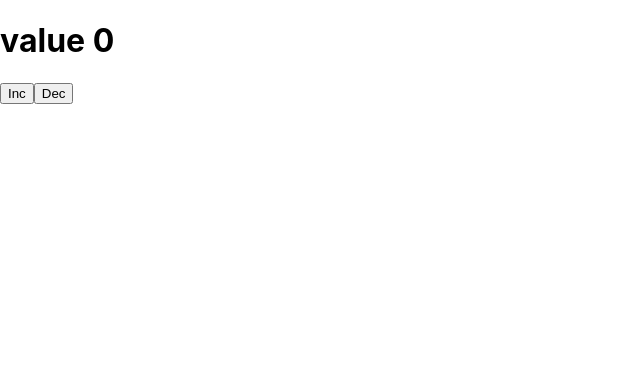
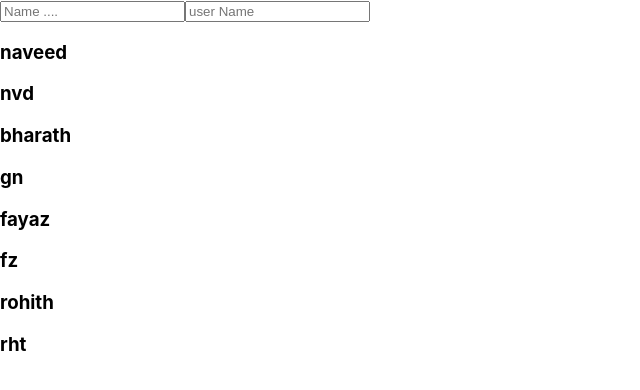
Before and after one commit to NAVEED476/30-days-react, a React (Create React App) app: page /signup in a window 1280 px wide. Shown: the top 390 px of the page, without its empty margins (0-640 px from the left). Built offline with nearby package versions, Linux system fonts and the light colour scheme.

Commit message:
learning redux toolkit

```diff
--- /dev/null
+++ b/src/30 days/Day 3/React/Users.jsx
@@ -0,0 +1,49 @@
+import React, { useState, useEffect } from "react";
+import { useSelector, useDispatch } from "react-redux";
+import { adduser } from "../Redux/actions";
+
+const Users = () => {
+  const userData = useSelector((state) => state.users.value);
+  const dispatch = useDispatch();
+  const [name, setname] = useState("");
+  const [uname, setUname] = useState("");
+  return (
+    <div>
+      <div>
+        {/* <form action="" onSubmit={handleSubmit}> */}
+        <input
+          type="text"
+          value={name}
+          onChange={(e) => setname(e.target.value)}
+          placeholder="Name ...."
+        />
+        <input
+          type="text"
+          value={uname}
+          onChange={(e) => setUname(e.target.value)}
+          placeholder="user Name"
+        />
+        {/* <button
+          onClick={dispatch(
+            adduser({ id: 1, name, uname })
+          )}
+        >
+          Submit
+        </button> */}
+        {/* </form> */}
+      </div>
+      <div className="user">
+        {userData.map((obj) => {
+          return (
+            <div key={obj.id}>
+              <h3>{obj.name}</h3>
+              <h3>{obj.username}</h3>
+            </div>
+          );
+        })}
+      </div>
+    </div>
+  );
+};
+
+export default Users;
--- /dev/null
+++ b/src/30 days/Day 3/Redux/FakeData.js
@@ -0,0 +1,22 @@
+export const userData = [
+    {
+        id:1,
+        name:"naveed",
+        username:"nvd"
+    },
+    {
+        id:2,
+        name:"bharath",
+        username:"gn"
+    },
+    {
+        id:3,
+        name:"fayaz",
+        username:"fz"
+    },
+    {
+        id:4,
+        name:"rohith",
+        username:"rht"
+    }
+]
--- /dev/null
+++ b/src/30 days/Day 3/Redux/actions.js
@@ -0,0 +1,16 @@
+import { createSlice } from "@reduxjs/toolkit";
+import { userData } from "./FakeData";
+
+export const userSlice = createSlice({
+  name: "user",
+  initialState: {
+    value: userData,
+  },
+  reducers: {
+    adduser: (state, action) => {
+      state.value.push(action.payload);
+    },
+  },
+});
+export const {adduser} = userSlice.actions;
+export default userSlice.reducer;
--- /dev/null
+++ b/src/30 days/Day 3/Redux/store.js
@@ -0,0 +1,7 @@
+import {configureStore} from "@reduxjs/toolkit";
+import userReducer from "./actions"
+export const store = configureStore({
+    reducer:{
+        users:userReducer
+    }
+})
--- a/src/App.js
+++ b/src/App.js
@@ -7,6 +7,7 @@ import Contact from "./30 days/Day 1/components/Contact";
 import Skills from "./30 days/Day 1/components/Skills";
 import Signup from "./30 days/Day 1/components/Signup";
 import Counter from "./30 days/Day 2/React/Counter";
+import Users from "./30 days/Day 3/React/Users";
 
 
 function App() {
@@ -43,7 +44,8 @@ function App() {
   return (
     <div className="App">
      {/* <RouterProvider router={routes}/> */}
-     <Counter/>
+     {/* <Counter/> */}
+     <Users/>
     </div>
   );
 }
--- a/src/index.js
+++ b/src/index.js
@@ -4,7 +4,7 @@ import "./index.css";
 import App from "./App";
 import reportWebVitals from "./reportWebVitals";
 import { Provider } from "react-redux";
-import { store } from "./30 days/Day 2/Redux/store";
+import { store } from "./30 days/Day 3/Redux/store";
 
 const root = ReactDOM.createRoot(document.getElementById("root"));
 root.render(
```
